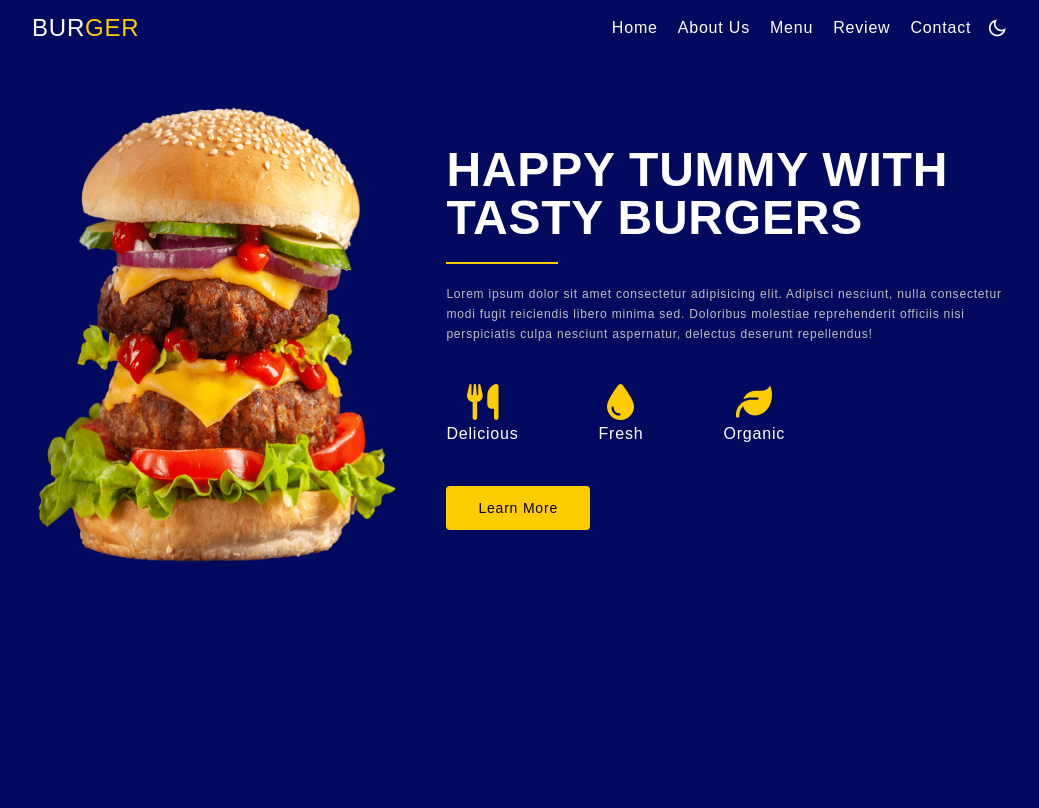
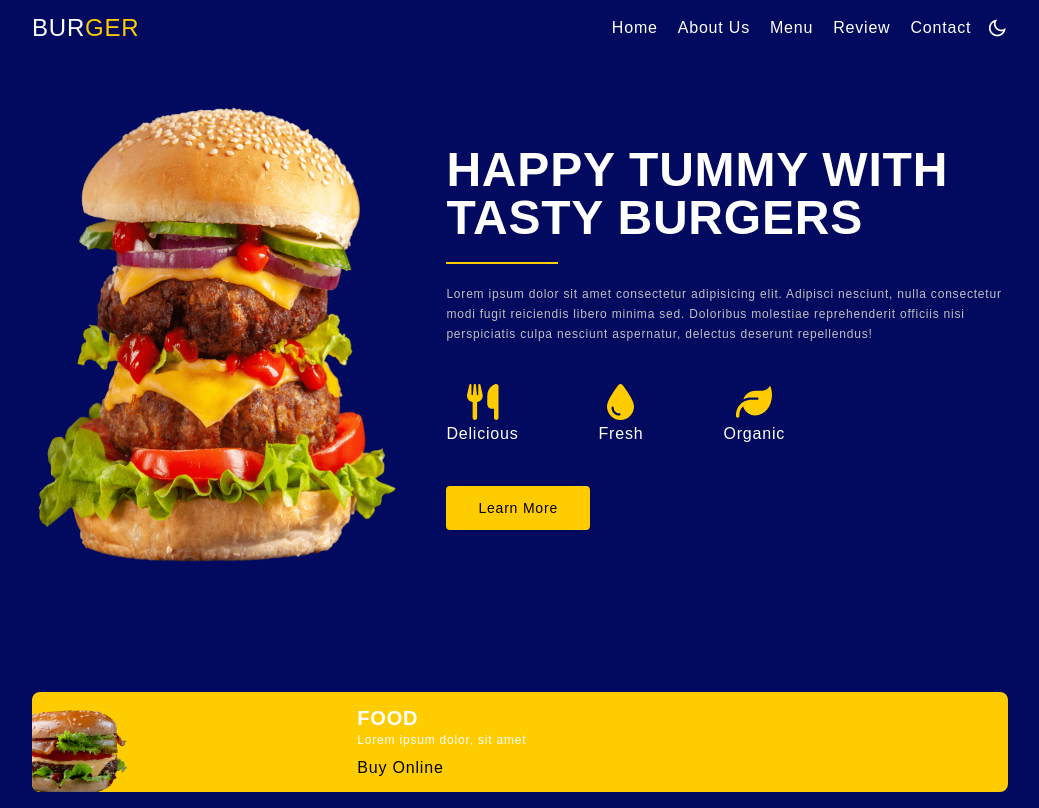
Before and after one commit to Guillermotrejo1/flores, a Next.js app: page / in a window 1280 px wide. Shown: the whole page, without its empty margins (120-1159 px from the left). Built offline with nearby package versions, Linux system fonts and the light colour scheme.

Commit message:
created a card component

```diff
--- /dev/null
+++ b/components/Card.jsx
@@ -0,0 +1,32 @@
+import Image from "next/image"
+import burger1 from "../public/img/burger-1.png"
+
+const Card = () => {
+  return (
+    <>
+      <div className="container flex flex-col gap-5">
+        <div className="bg-secondaryColor flex py-3 rounded-lg overflow-hidden">
+          <div className="basis-1/3 relative">
+            <Image
+              src={burger1}
+              alt="Category Image"
+              width={200}
+              height={200}
+              className="absolute w-28 -bottom-4 -left-4"
+            />
+          </div>
+
+          <div>
+            <div className="mb-2">
+              <h4 className="card__title">Food</h4>
+              <p className="text-xs">Lorem ipsum dolor, sit amet</p>
+            </div>
+            <a href="#" className="text-blackColor cursor-pointer">Buy Online</a>
+          </div>
+        </div>
+      </div>
+    </>
+  );
+};
+
+export default Card;
--- /dev/null
+++ b/components/Category.jsx
@@ -0,0 +1,12 @@
+import Card from "./Card"
+
+
+const Category = () => {
+  return (
+    <section id="category">
+        <Card />
+    </section>
+  )
+}
+
+export default Category
--- a/pages/index.tsx
+++ b/pages/index.tsx
@@ -1,5 +1,6 @@
 import Header from "../components/Header.jsx"
 import Hero from "../components/Home.jsx"
+import Category from "../components/Category.jsx"
 
 export default function Home() {
   return (
@@ -7,6 +8,7 @@ export default function Home() {
     <Header />
     <main>
       <Hero />
+      <Category />
     </main>
     </>
   );
--- a/styles/globals.css
+++ b/styles/globals.css
@@ -24,8 +24,13 @@
 }
 
 @layer utilities {
-  .home__title {
+  .home__title,
+  .card__title {
     @apply text-4xl font-oswald font-bold uppercase lg:text-5xl;
+  }
+
+  .card__title {
+    @apply text-xl;
   }
 
   .separator {
```
